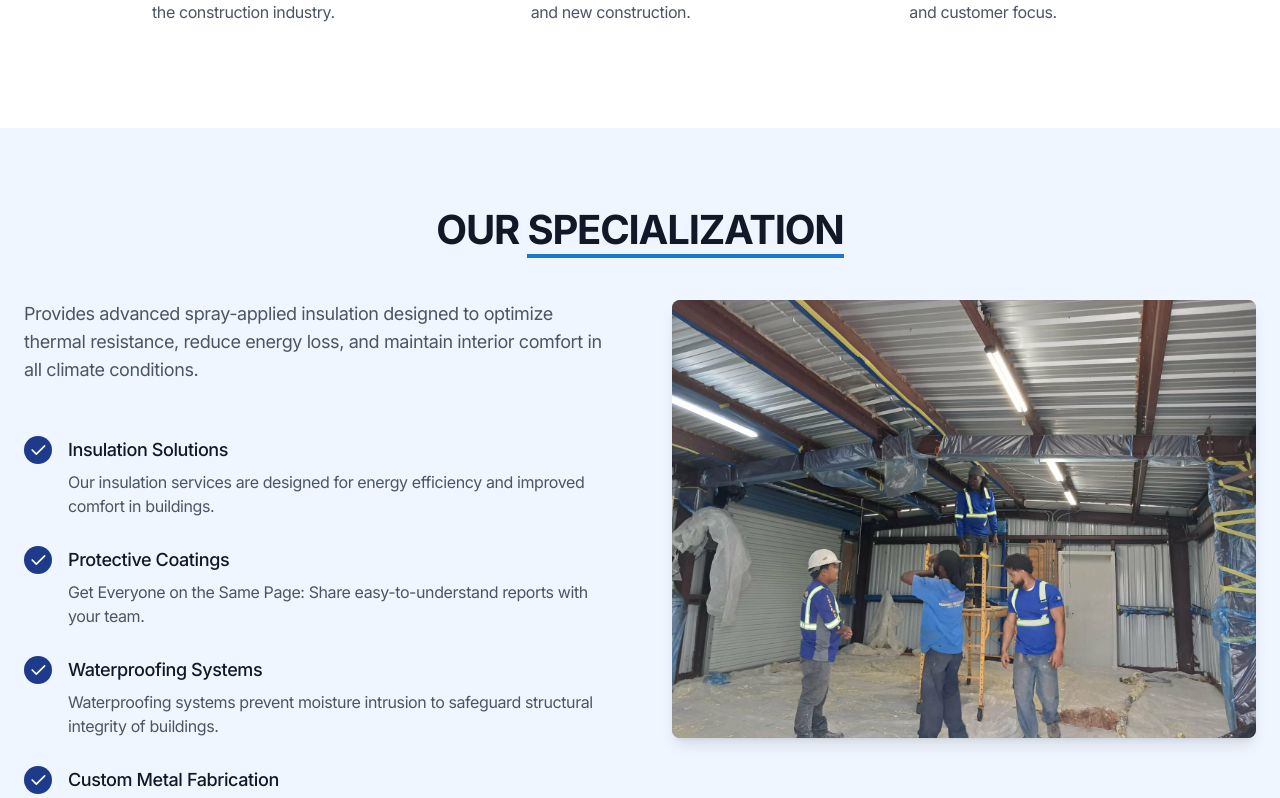
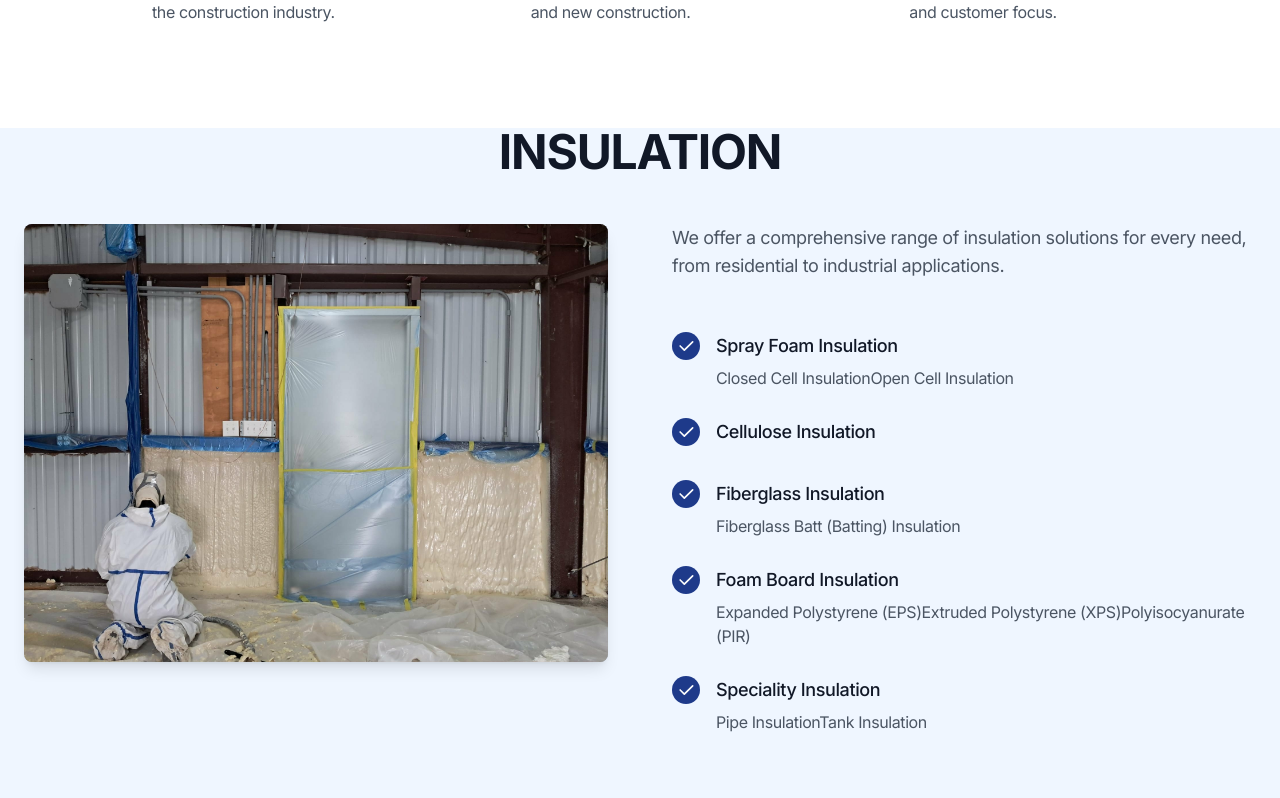
Before and after one commit to cecarlz/islandspray, a Next.js app: page / in a window 1280 px wide. Shown: the part 1722-2520 px from the top of the page. Built offline with nearby package versions, Linux system fonts and the light colour scheme.

Commit message:
update: apply recent changes to home page and data

```diff
--- a/app/page.tsx
+++ b/app/page.tsx
@@ -32,13 +32,13 @@ export default function Page() {
       <Hero {...heroHome} />
       <SocialProof {...socialProofHome} />
       <Features {...featuresHome} />
-      <Content {...contentHomeOne} />
+
       <Content {...contentHomeTwo} />
       <Content {...contentHomeThree} />
       <Content {...contentHomeFour} />
-      <Content {...contentHomeSix} />
+
       <Content {...contentHomeSeven} />
-      <FAQs2 {...faqs2Home} />
+      {/* <FAQs2 {...faqs2Home} /> */}
       <Contact {...contactHome} />
     </>
   );
```
